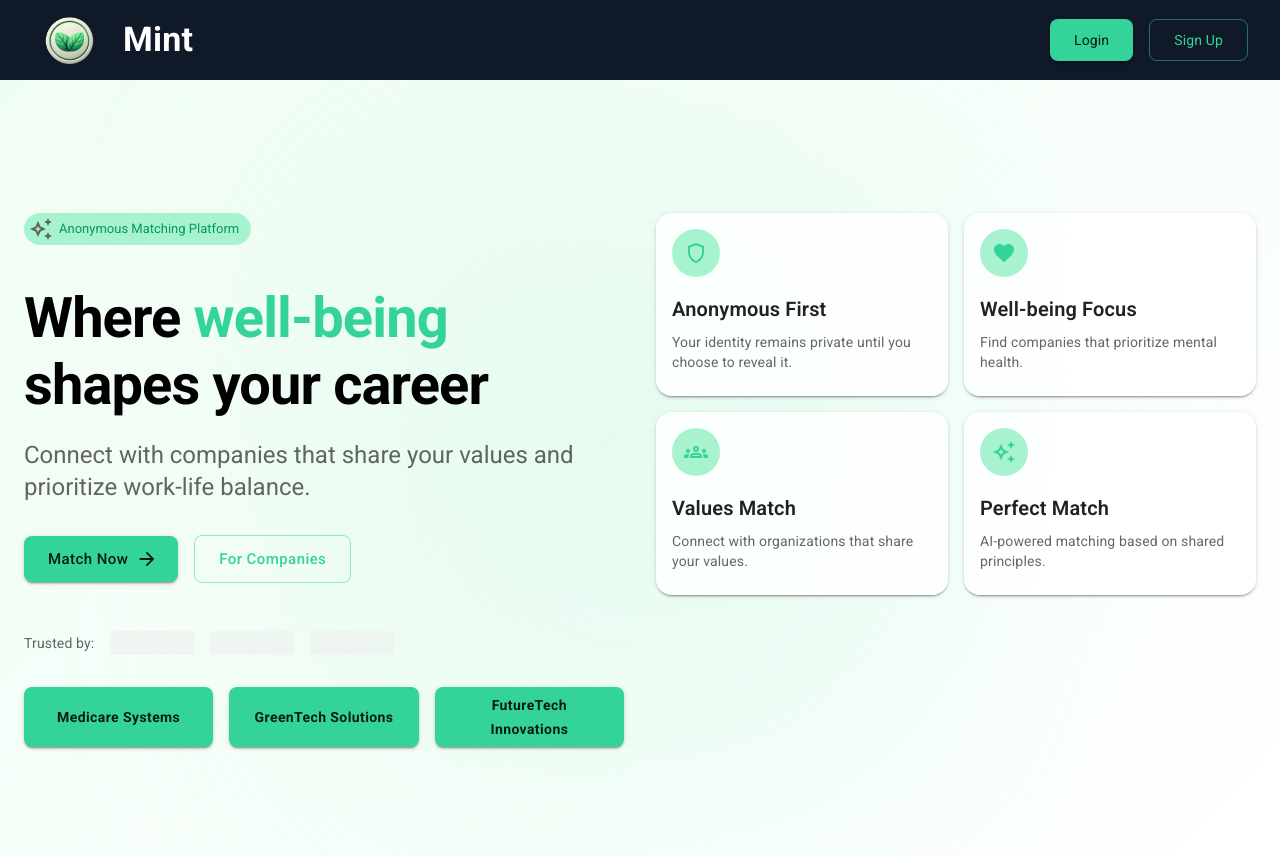
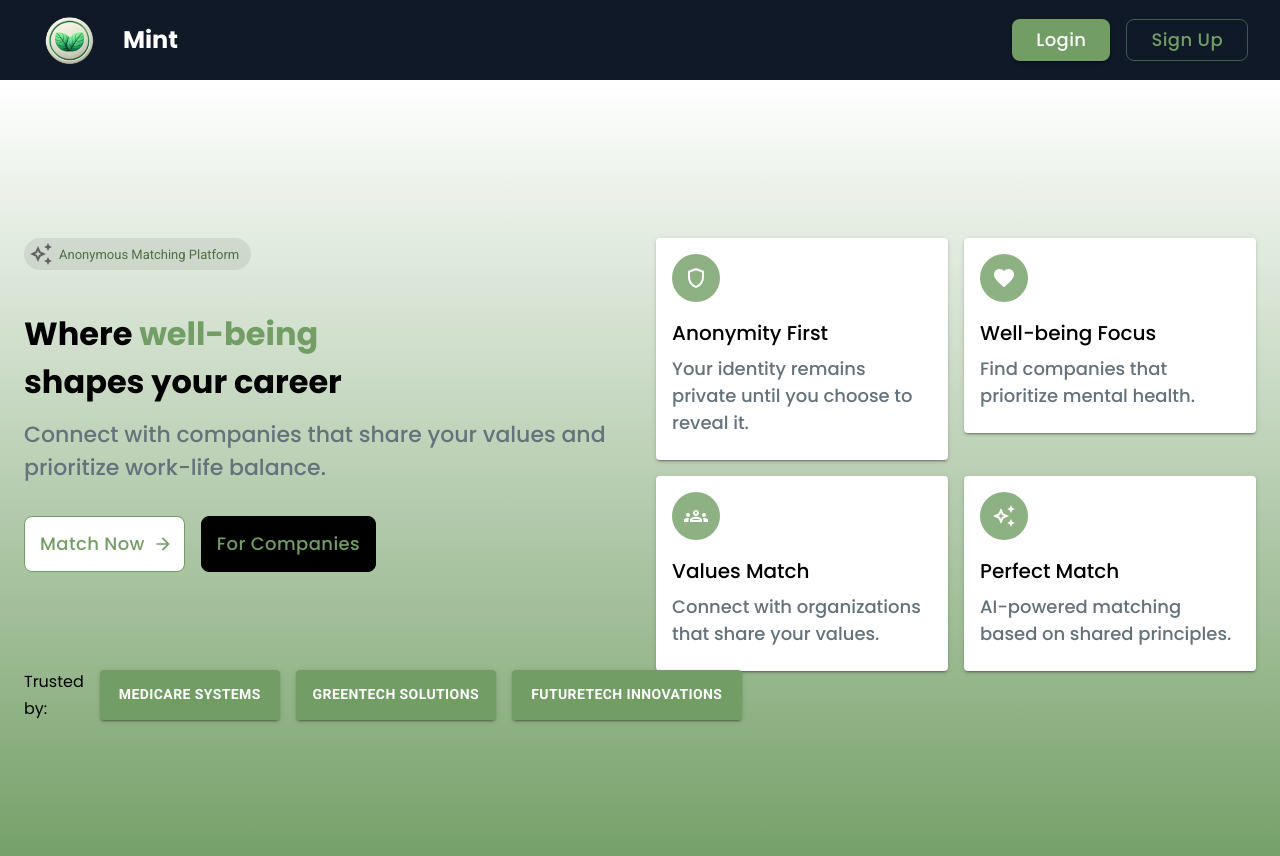
Before and after one commit to J24-Cobalt/front-end, a React (Vite) app: page / in a window 1280 px wide. Shown: the top 856 px of the page. Built offline with nearby package versions, Linux system fonts and the light colour scheme.

Commit message:
hopefully final fix

```diff
--- a/src/features/landingPage/LandingPage.tsx
+++ b/src/features/landingPage/LandingPage.tsx
@@ -1,14 +1,14 @@
 import {
   Box,
-  Button,
   Card,
   CardContent,
   Container,
   Grid,
   Typography,
   ThemeProvider,
-  createTheme,
   Chip,
+  Button,
+  Stack,
 } from "@mui/material";
 import Navbar from "@features/navbar/Navbar";
 import {
@@ -18,50 +18,8 @@ import {
   AutoAwesomeOutlined,
   ArrowForwardOutlined,
 } from "@mui/icons-material";
-
-// Create a custom theme with mint colors
-const theme = createTheme({
-  palette: {
-    primary: {
-      main: "#34d399", // emerald-400
-      light: "#a7f3d0", // emerald-200
-      dark: "#059669", // emerald-600
-    },
-    background: {
-      default: "#f0fdf4", // emerald-50
-    },
-  },
-  typography: {
-    h1: {
-      fontSize: "3.5rem",
-      fontWeight: 700,
-      lineHeight: 1.2,
-    },
-    h6: {
-      fontWeight: 600,
-    },
-  },
-  components: {
-    MuiButton: {
-      styleOverrides: {
-        root: {
-          borderRadius: "8px",
-          padding: "10px 24px",
-          textTransform: "none",
-        },
-      },
-    },
-    MuiCard: {
-      styleOverrides: {
-        root: {
-          borderRadius: "16px",
-          background: "rgba(255, 255, 255, 0.8)",
-          backdropFilter: "blur(10px)",
-        },
-      },
-    },
-  },
-});
+import theme from "../../app/styles/theme";
+import AppButton from "../ui/AppButton";
 
 interface FeatureCardProps {
   icon: React.ElementType;
@@ -84,7 +42,7 @@ const FeatureCard = ({ icon: Icon, title, description }: FeatureCardProps) => (
           mb: 2,
         }}
       >
-        <Icon sx={{ color: "primary.main" }} />
+        <Icon sx={{ color: "white" }} />
       </Box>
       <Typography variant="h6" gutterBottom>
         {title}
@@ -100,7 +58,7 @@ const LandingPage = () => {
   const features = [
     {
       icon: ShieldOutlined,
-      title: "Anonymous First",
+      title: "Anonymity First",
       description:
         "Your identity remains private until you choose to reveal it.",
     },
@@ -127,14 +85,14 @@ const LandingPage = () => {
       <Box
         sx={{
           minHeight: "100vh",
-          background: `linear-gradient(135deg, ${theme.palette.background.default}, white)`,
+          background: `linear-gradient(360deg, ${theme.palette.primary.main}, white)`,
           display: "flex",
           alignItems: "center",
           position: "relative",
           overflow: "hidden",
         }}
       >
-        {/* Background blur circle */}
+        {/* Main background blur circle */}
         <Box
           sx={{
             position: "absolute",
@@ -149,6 +107,34 @@ const LandingPage = () => {
           }}
         />
 
+        {/* Secondary background circle */}
+        <Box
+          sx={{
+            position: "absolute",
+            top: "20%",
+            right: "10%",
+            width: "400px",
+            height: "400px",
+            background: `radial-gradient(circle, ${theme.palette.primary.light}30, transparent)`,
+            filter: "blur(70px)",
+            zIndex: 0,
+          }}
+        />
+
+        {/* Third background circle */}
+        <Box
+          sx={{
+            position: "absolute",
+            bottom: "10%",
+            left: "5%",
+            width: "300px",
+            height: "300px",
+            background: `radial-gradient(circle, ${theme.palette.primary.light}20, transparent)`,
+            filter: "blur(60px)",
+            zIndex: 0,
+          }}
+        />
+
         <Container maxWidth="xl" sx={{ position: "relative", zIndex: 1 }}>
           <Grid container spacing={4}>
             {/* Left Column - Hero Content */}
@@ -158,8 +144,8 @@ const LandingPage = () => {
                   icon={<AutoAwesomeOutlined />}
                   label="Anonymous Matching Platform"
                   sx={{
-                    bgcolor: "primary.light",
-                    color: "primary.dark",
+                    bgcolor: `${theme.palette.primary.light}30`,
+                    color: theme.palette.primary.dark,
                     mb: 3,
                   }}
                 />
@@ -179,66 +165,90 @@ const LandingPage = () => {
                 work-life balance.
               </Typography>
 
-              <Box sx={{ mb: 6 }}>
-                <Button
-                  variant="contained"
+              <Box sx={{ mb: 6, display: "flex", gap: 2 }}>
+                <AppButton
+                  variant="outlined"
                   color="primary"
-                  size="large"
                   endIcon={<ArrowForwardOutlined />}
-                  sx={{ mr: 2 }}
+                  sx={{
+                    bgcolor: "white",
+                    color: theme.palette.primary.main,
+                    borderColor: theme.palette.primary.main,
+                  }}
                 >
                   Match Now
-                </Button>
-                <Button variant="outlined" color="primary" size="large">
+                </AppButton>
+
+                <AppButton
+                  variant="outlined"
+                  color="primary"
+                  sx={{
+                    bgcolor: "black",
+                    color: `rgba(${theme.palette.primary.main}, 0.8)`,
+                    borderColor: "black",
+                  }}
+                >
                   For Companies
-                </Button>
+                </AppButton>
               </Box>
 
               <Box
-                sx={{ display: "flex", alignItems: "center", gap: 2, mb: 4 }}
+                sx={{
+                  display: "flex",
+                  alignItems: "center",
+                  gap: 2,
+                  marginTop: 12,
+                }}
               >
-                <Typography variant="body2" color="text.secondary">
+                <Typography
+                  sx={{padding: 0, fontSize: "16px", width: 200 }}
+                >
                   Trusted by:
                 </Typography>
-                <Grid container spacing={2} sx={{ maxWidth: 300 }}>
-                  {[1, 2, 3].map((i) => (
-                    <Grid item key={i} xs={4}>
-                      <Box
-                        sx={{
-                          height: 24,
-                          bgcolor: "grey.200",
-                          borderRadius: 1,
-                          opacity: 0.5,
-                        }}
-                      />
-                    </Grid>
-                  ))}
-                </Grid>
-              </Box>
-
-              {/* Company Buttons */}
-              <Grid container spacing={2}>
-                {[
-                  "Medicare Systems",
-                  "GreenTech Solutions",
-                  "FutureTech Innovations",
-                ].map((company, index) => (
-                  <Grid item xs={4} key={index}>
+                <Stack direction="row">
+                  <Stack sx={{ padding: 0 }} direction="row" gap={2}>
                     <Button
                       variant="contained"
                       color="primary"
-                      fullWidth
                       sx={{
-                        height: 60,
+                        height: 50,
+                        width: 180,
                         textAlign: "center",
                         fontWeight: "bold",
+                        fontSize: "14px",
                       }}
                     >
-                      {company}
+                      Medicare Systems
                     </Button>
-                  </Grid>
-                ))}
-              </Grid>
+                    <Button
+                      variant="contained"
+                      color="primary"
+                      sx={{
+                        height: 50,
+                        width: 200,
+                        textAlign: "center",
+                        fontWeight: "bold",
+                        fontSize: "14px",
+                      }}
+                    >
+                      GreenTech Solutions
+                    </Button>
+                    <Button
+                      variant="contained"
+                      color="primary"
+                      sx={{
+                        height: 50,
+                        width: 230,
+                        textAlign: "center",
+                        fontWeight: "bold",
+                        fontSize: "14px",
+                      }}
+                    >
+                      FutureTech Innovations
+                    </Button>
+                  </Stack>
+                </Stack>
+              </Box>
             </Grid>
 
             {/* Right Column - Feature Cards */}
--- a/src/features/matchingPage/components/AnonymizedCompanyProfile.tsx
+++ b/src/features/matchingPage/components/AnonymizedCompanyProfile.tsx
@@ -76,7 +76,7 @@ export default function AnonymizedCompanyProfile({
               sx={{
                 position: "relative",
                 width: "100%",
-                height: 260,
+                height: 300,
                 maxHeight: 300,
                 bgcolor: "black",
                 borderRadius: 1,
```
